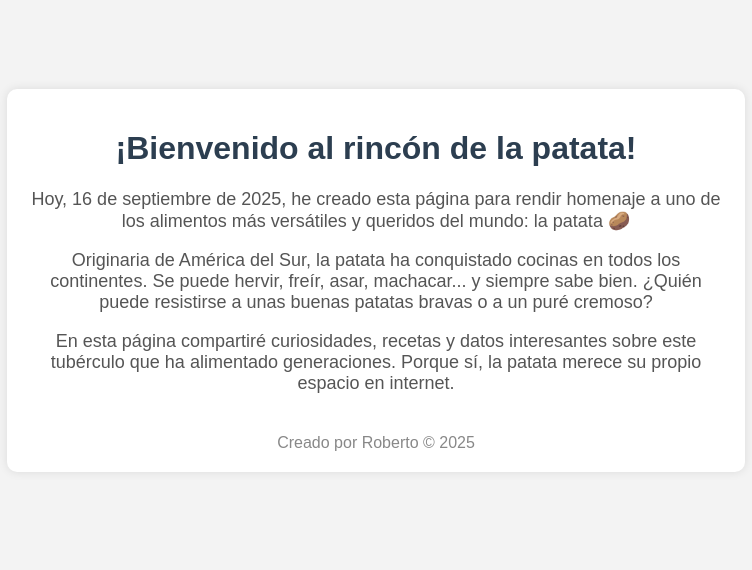
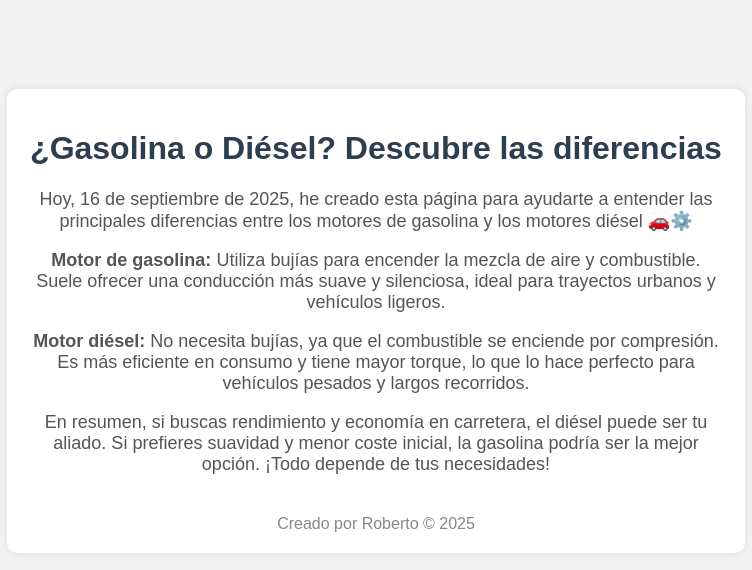
Before and after one commit to roor1111/pagina1, a plain HTML site: page index.html in a window 1280 px wide. Shown: the whole page, without its empty margins (264-1016 px from the left). Drawn offline with Linux system fonts and the light colour scheme.

Commit message:
Update index.html

```diff
--- a/index.html
+++ b/index.html
@@ -3,7 +3,7 @@
 <head>
   <meta charset="UTF-8">
   <meta name="viewport" content="width=device-width, initial-scale=1.0">
-  <title>Todo sobre Patatas</title>
+  <title>Gasolina vs Diésel</title>
   <style>
     body {
       font-family: Arial, sans-serif;
@@ -35,10 +35,11 @@
 </head>
 <body>
   <div class="box">
-    <h1>¡Bienvenido al rincón de la patata!</h1>
-    <p>Hoy, 16 de septiembre de 2025, he creado esta página para rendir homenaje a uno de los alimentos más versátiles y queridos del mundo: la patata 🥔</p>
-    <p>Originaria de América del Sur, la patata ha conquistado cocinas en todos los continentes. Se puede hervir, freír, asar, machacar... y siempre sabe bien. ¿Quién puede resistirse a unas buenas patatas bravas o a un puré cremoso?</p>
-    <p>En esta página compartiré curiosidades, recetas y datos interesantes sobre este tubérculo que ha alimentado generaciones. Porque sí, la patata merece su propio espacio en internet.</p>
+    <h1>¿Gasolina o Diésel? Descubre las diferencias</h1>
+    <p>Hoy, 16 de septiembre de 2025, he creado esta página para ayudarte a entender las principales diferencias entre los motores de gasolina y los motores diésel 🚗⚙️</p>
+    <p><strong>Motor de gasolina:</strong> Utiliza bujías para encender la mezcla de aire y combustible. Suele ofrecer una conducción más suave y silenciosa, ideal para trayectos urbanos y vehículos ligeros.</p>
+    <p><strong>Motor diésel:</strong> No necesita bujías, ya que el combustible se enciende por compresión. Es más eficiente en consumo y tiene mayor torque, lo que lo hace perfecto para vehículos pesados y largos recorridos.</p>
+    <p>En resumen, si buscas rendimiento y economía en carretera, el diésel puede ser tu aliado. Si prefieres suavidad y menor coste inicial, la gasolina podría ser la mejor opción. ¡Todo depende de tus necesidades!</p>
     <div class="autor">
       Creado por Roberto &copy; 2025
     </div>
```
